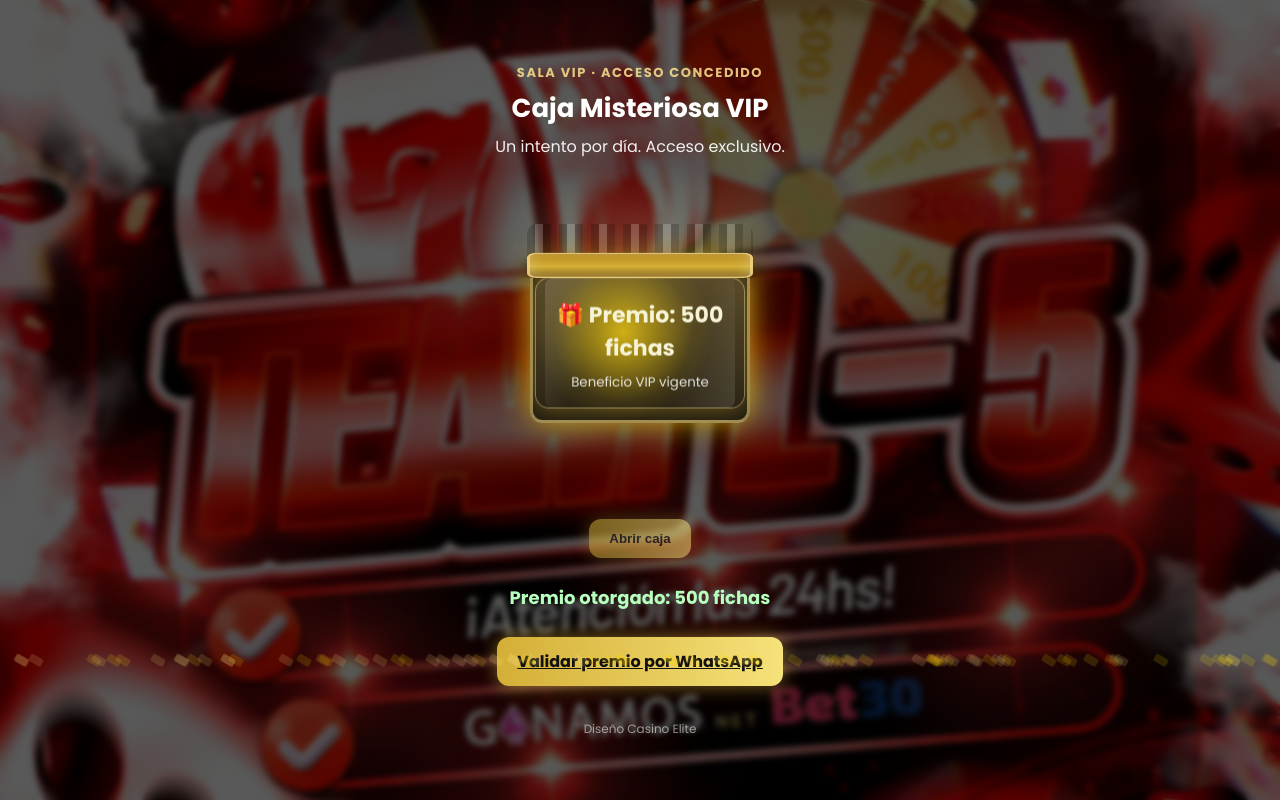
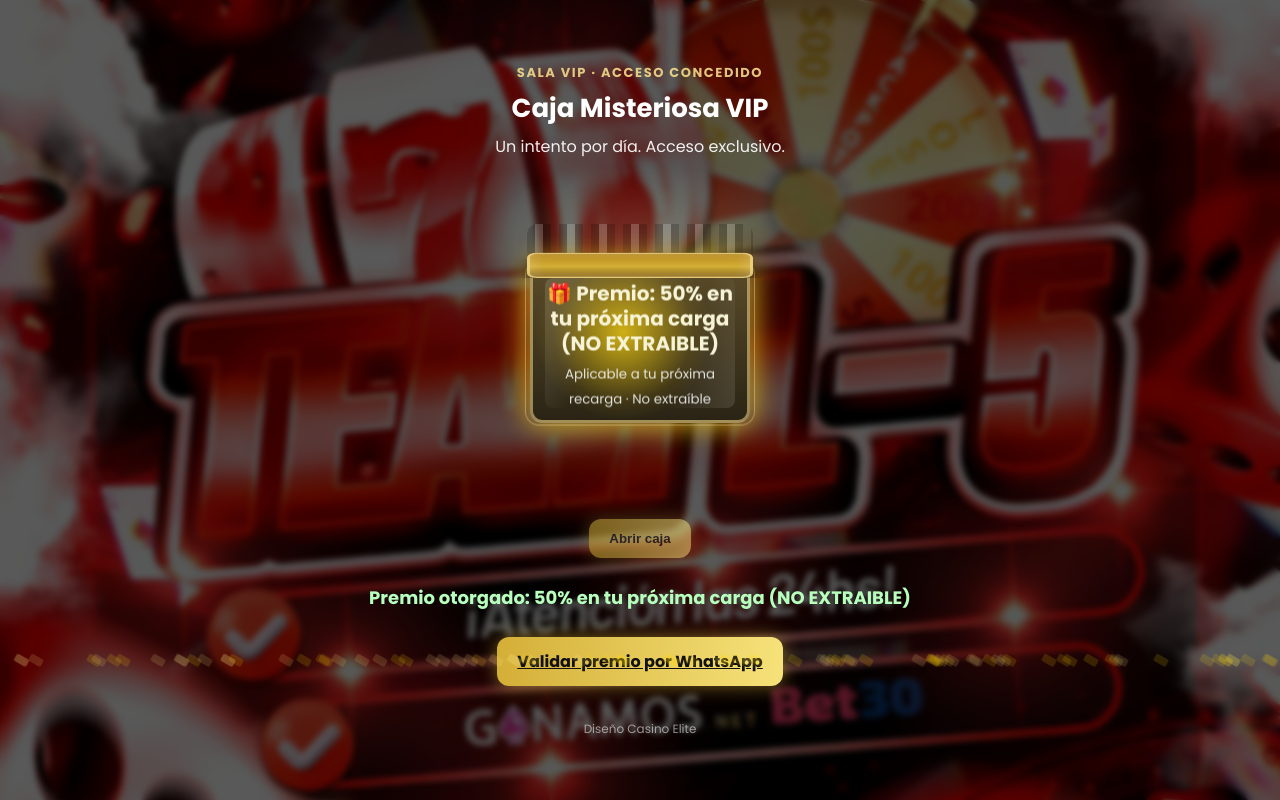
Before and after one commit to tammistfequipo/puerta-elite, a plain HTML site: page vip.html in a window 1280 px wide. Both pictures are taken after a click on the button "Abrir caja". Drawn offline with Linux system fonts and the light colour scheme.

Commit message:
Update vip.html

```diff
--- a/vip.html
+++ b/vip.html
@@ -86,7 +86,7 @@ p{opacity:.92; margin:0 0 14px}
 /* Premio */
 .prize{
   position:absolute; top:50%; left:50%; transform:translate(-50%,-20%) scale(.8);
-  width:210px; padding:14px 16px; border-radius:14px;
+  width:230px; padding:14px 16px; border-radius:14px;
   background: linear-gradient(180deg, rgba(242,217,139,.18), rgba(242,217,139,.05));
   border:1px solid rgba(242,217,139,.45);
   text-align:center; opacity:0;
@@ -95,7 +95,7 @@ p{opacity:.92; margin:0 0 14px}
 .box.open .prize{ animation: reveal .7s ease-out forwards .55s; }
 @keyframes reveal{ 0%{opacity:0; transform:translate(-50%,-10%) scale(.9);} 100%{opacity:1; transform:translate(-50%,-50%) scale(1);} }
 
-.prize h2{ margin:6px 0 4px; font-size:22px; color:#f7f3d6 }
+.prize h2{ margin:6px 0 4px; font-size:20px; color:#f7f3d6; line-height:1.25 }
 .prize small{ opacity:.85 }
 
 /* Botón */
@@ -150,8 +150,8 @@ p{opacity:.92; margin:0 0 14px}
       <div class="glow"></div>
 
       <div class="prize" id="prizeCard">
-        <h2>🎁 Premio: 500 fichas</h2>
-        <small>Beneficio VIP vigente</small>
+        <h2 id="prizeTitle">🎁 Premio:</h2>
+        <small id="prizeNote">Beneficio VIP vigente</small>
       </div>
     </div>
 
@@ -172,15 +172,60 @@ p{opacity:.92; margin:0 0 14px}
 <div id="confetti"></div>
 
 <script>
-// Control diario (1 apertura por día)
-const todayKey=(()=>{const d=new Date();return`${d.getFullYear()}-${d.getMonth()+1}-${d.getDate()}`})();
-const openKey='vip_box_open_'+todayKey;
+// ---------- Utilidades de fecha ----------
+function todayStr(){
+  const d=new Date();
+  const y=d.getFullYear(), m=String(d.getMonth()+1).padStart(2,'0'), day=String(d.getDate()).padStart(2,'0');
+  return `${y}-${m}-${day}`; // YYYY-MM-DD
+}
+
+// Hash simple tipo djb2 para alternar por día (determinístico)
+function hashStr(s){
+  let h=5381;
+  for(let i=0;i<s.length;i++){ h=((h<<5)+h)+s.charCodeAt(i); }
+  return Math.abs(h);
+}
+
+// ---------- Premio del día (intercalado) ----------
+// Alterna por día entre:
+//   A) 500 fichas
+//   B) 50% en tu próxima carga (NO EXTRAIBLE)
+function prizeOfTheDay(){
+  const h = hashStr(todayStr());
+  const isBonus = (h % 2) === 1; // alterna A/B día por día
+  if(isBonus){
+    return {
+      type: 'BONUS',
+      title: '🎁 Premio: 50% en tu próxima carga (NO EXTRAIBLE)',
+      note:  'Aplicable a tu próxima recarga · No extraíble',
+      whatsapp: 'Gané 50% en mi próxima carga (NO EXTRAIBLE) en la Caja Misteriosa VIP'
+    };
+  }else{
+    return {
+      type: 'FICHAS',
+      title: '🎁 Premio: 500 fichas',
+      note:  'Beneficio VIP vigente',
+      whatsapp: 'Gané 500 fichas en la Caja Misteriosa VIP'
+    };
+  }
+}
+
+const prize = prizeOfTheDay();
+
+// ---------- Control diario (1 apertura por día) ----------
+const openKey='vip_box_open_'+todayStr();
 
 const openBtn=document.getElementById('openBtn');
 const message=document.getElementById('message');
 const box=document.getElementById('box');
 const whatsappBtn=document.getElementById('whatsappBtn');
 const smoke=document.getElementById('smoke');
+const prizeTitle=document.getElementById('prizeTitle');
+const prizeNote=document.getElementById('prizeNote');
+
+// Cargamos el texto del premio del día en la tarjeta (se verá al abrir)
+prizeTitle.textContent = prize.title;
+prizeNote.textContent  = prize.note;
 
 if(localStorage.getItem(openKey)==='used'){
   openBtn.disabled=true;
@@ -199,12 +244,13 @@ openBtn.addEventListener('click',()=>{
   // Humo dorado
   launchSmoke(28);
 
-  // Mostrar premio + confetti + WhatsApp
+  // Mostrar premio + confetti + WhatsApp (texto dinámico según premio)
   setTimeout(()=>{
-    message.innerHTML="Premio otorgado: <strong>500 fichas</strong>";
+    message.innerHTML = `Premio otorgado: <strong>${prize.title.replace('🎁 Premio: ','')}</strong>`;
     launchConfetti(90);
     whatsappBtn.style.display="inline-block";
-    whatsappBtn.href="https://wa.me/541167907135?text=Hola!%20gan%C3%A9%20500%20fichas%20en%20la%20Caja%20Misteriosa%20VIP";
+    const waText = encodeURIComponent(`Hola! ${prize.whatsapp}`);
+    whatsappBtn.href = `https://wa.me/541167907135?text=${waText}`;
   },900);
 });
 
```
